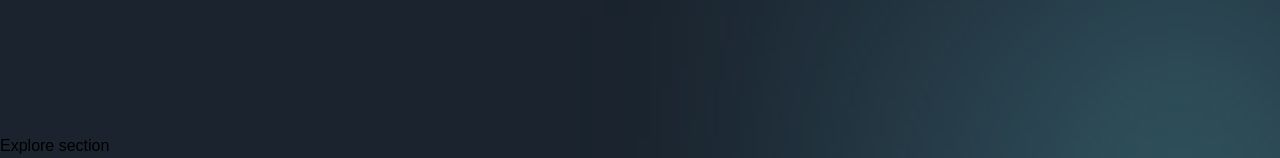
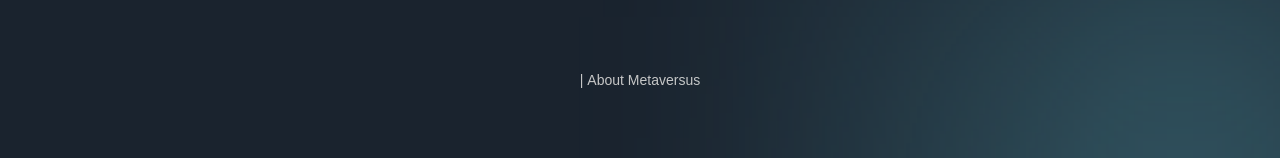
Before and after one commit to larryh12/metaversus-site, a Next.js app: page / in a window 1280 px wide. Shown: the part 1098-1256 px from the top of the page. Built offline with nearby package versions, Linux system fonts and the light colour scheme; a web font is replaced by a local one.

Commit message:
add About TypingText comp

```diff
--- a/components/CustomTexts.jsx
+++ b/components/CustomTexts.jsx
@@ -1,9 +1,22 @@
 'use client';
 
-export const TypingText = () => (
-  <p>Typing Text</p>
+import { motion } from 'framer-motion';
+import { textContainer, textVariant2 } from '../utils/motion';
+
+export const TypingText = ({ title, textStyles }) => (
+  <motion.p
+    variants={textContainer}
+    className={`font-normal text-[14px] text-secondary-white ${textStyles}`}
+  >
+    {/* create an animation of text slowly appearing from the left
+    by mapping each character as a single span
+    then applying the textVariant2 motion to each span/letter */}
+    {Array.from(title).map((letter, index) => (
+      <motion.span variants={textVariant2} key={index}>
+        {letter === ' ' ? '\u00A0' : letter}
+      </motion.span>
+    ))}
+  </motion.p>
 );
 
-export const TitleText = () => (
-  <h2>Title Text</h2>
-);
+export const TitleText = () => <h2>Title Text</h2>;
--- a/sections/About.jsx
+++ b/sections/About.jsx
@@ -16,7 +16,9 @@ const About = () => (
       whileInView="show"
       viewport={{ once: false, amount: 0.25 }}
       className={`${styles.innerWidth} mx-auto ${styles.flexCenter} flex-col`}
-    ></motion.div>
+    >
+      <TypingText title="| About Metaversus" textStyles="text-center" />
+    </motion.div>
   </section>
 );
 
```
